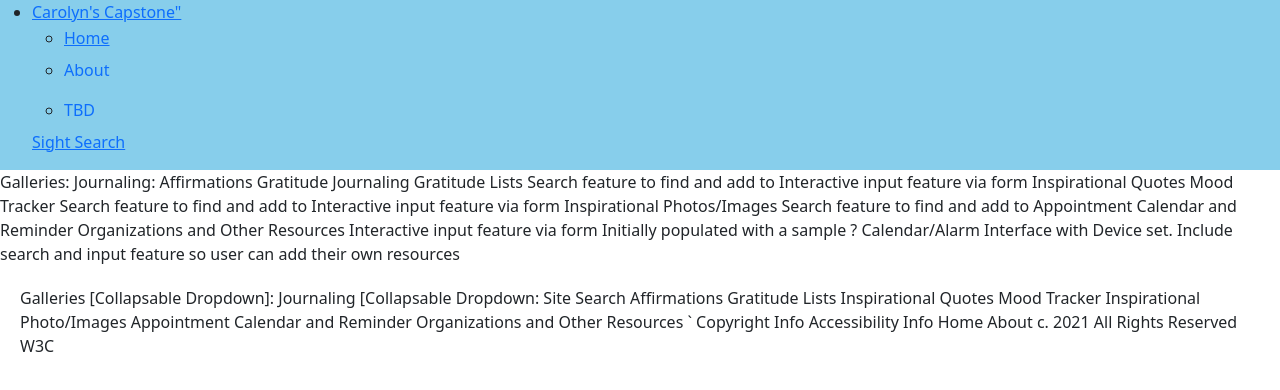
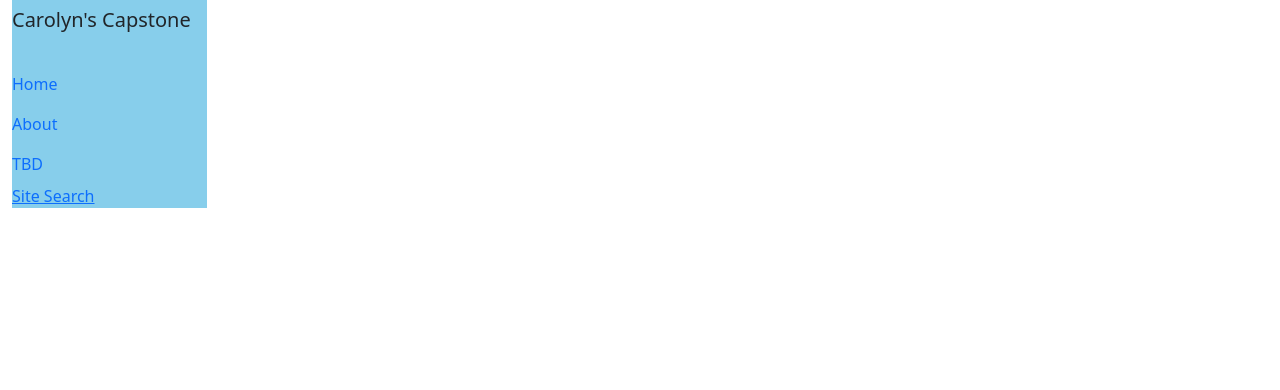
Before and after one commit to gracehopperWW2/Capstone-CAS, a plain HTML site: page index.html in a window 1280 px wide. Drawn offline with nearby package versions, Linux system fonts and the light colour scheme.

Commit message:
Commit update to Capstone 4-25-1961

```diff
--- a/index.html
+++ b/index.html
@@ -17,35 +17,31 @@
 
    <header>
 
-         <div class="navbar-container-fluid d-flex navbar-expand-lg" style="background:skyblue">
-            <nav class="navbar-nav>
-               <a class="navbar-brand">
-                  <ul>
-                     <li>
-                        <a class="brand-logo">Carolyn's Capstone"</a>
-                           <span>
-                        <a class="brand-img" img src="Images/CapstoneArch-1.jpg" alt="image of the ocean through an arch with a capstone">
-                        </a>
-                           </span>
-               </a>
-               <a class="navbar-toggler-icon">
+      <div class="container-fluid d-flex expand-lg l-auto topnav">
+         <div class="navbar-container fixed-topnav display-inline" style="background:skyblue">
+            <div class="navbar-nav">
+               <nav class="navbar-brand brand-logo sm">Carolyn's Capstone</a>
+                  <a class="brand-img sm" img src="Images/CapstoneArch-1.jpg" alt="image of the ocean through a stone arch">
+                  </a>
+               </nav>
+               <nav class="navbar-toggler-icon">
                   <button class="navbar-toggler type=button data-bs-toggle=collapse data-bs-target=#mainNav aria-controls=navbarNav aria-expanded=true aria-label=Toggle navigation">
                   </button>
-               </a>
-               <a class="navbar-links">
-                  <ul navbar class="navbar-links">
-                     <li class="nav-link-item">
-                        <a class="nav-link-active" href="#" aria-current="page">Home</a>
-                     </li>
-                     <li class="nav-link-item">
-                        <a class="nav-link" href="#">About</a>
-                     <li class="nav-link-item">
-                        <a class="nav-link" href="#">TBD</a>
-                  </ul>
-               </a>
-               <a class="navbar-sight-search" href="#">Sight Search</a>
-            </nav>
+               </nav>
+               <nav class="navbar-nav-links justify-center">
+                  <a class="nav-link-item">
+                     <a class="nav-link" href="#">Home</a>
+                  <a class="nav-link-item">
+                     <a class="nav-link" href="#">About<a>
+                  <a class="nav-link-item">
+                     <a class="nav-link" href="#"a>TBD</a>
+               </nav>
+               <nav class="navbar-site-search justify-right" href="#">
+                  <a class="nav-site-search" href="#">Site Search</a>
+               </nav>
+            </div>
          </div>
+      </div>
 
    </header>
 
@@ -53,6 +49,8 @@
    <main>
 
                <!-- Pseudo Code and Wireframe of Home/Landing Page -->
+
+      <!-- Start
 
       Galleries:                                                  Journaling:
 
@@ -78,17 +76,16 @@
 
    </main>
 
-
-
-
-
-
-   <footer>
+                                 End -->
 
 
                <!-- Pseudo Code and Wireframe of Home/Landing Page -->
 
 
+      <!-- Start
+
+
+   <footer>
 
    Galleries [Collapsable Dropdown]:               Journaling [Collapsable Dropdown:                           Site Search
       Affirmations                                    Gratitude Lists
@@ -100,7 +97,7 @@
 
 
 
-   `                                                  Copyright Info                               Accessibility Info
+                                                        Copyright Info                               Accessibility Info
       Home  About                                     c. 2021 All Rights Reserved                   W3C
 
 
@@ -109,6 +106,8 @@
    </footer>
 
 
+          End-->
+
 
    <script src="https://cdn.jsdelivr.net/npm/bootstrap@5.0.0js" integrity="sha384-JEW9xMcG8R+pH31jmWH6WWP0WintQrMb4s7ZnUtxwoG2vI5DkLtS3qm9Ekf" crossorigin="anonymous"></script>
 
```
